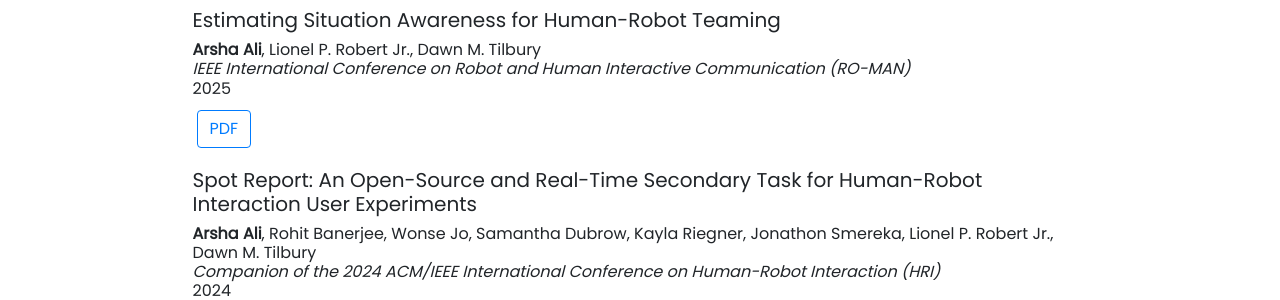
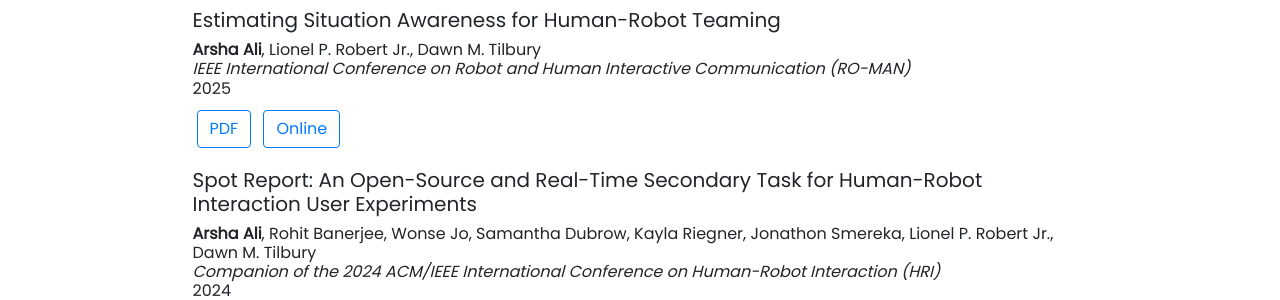
Before and after one commit to arshaali/arshaali.github.io, a Jekyll site: the page built from pages/publications.html, in a window 1280 px wide and 900 px high. Shown: the part 207-507 px from the top of the window. Built offline with Jekyll 4.4.1, drawn with Linux system fonts in a browser that asks for light colours; nearby versions of some CDN libraries.

Commit message:
Update publications.html

```diff
--- a/pages/publications.html
+++ b/pages/publications.html
@@ -43,6 +43,7 @@ a:hover, a:active {
 </h6>
 <p>
   {% include elements/button.html link="https://deepblue.lib.umich.edu/bitstream/handle/2027.42/197728/Ali%20et%20al.%202025%20ROMAN25_0337_FI.pdf?sequence=1&isAllowed=y" text="PDF" %}
+  {% include elements/button.html link="https://ieeexplore.ieee.org/document/11217621" text="Online" %}
 </p>
 
 <h5>
```
